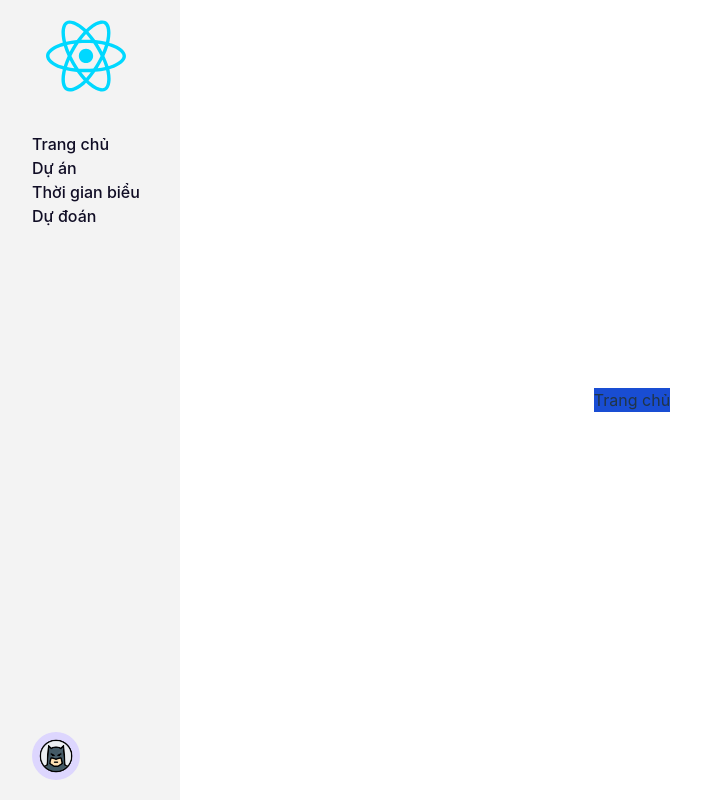
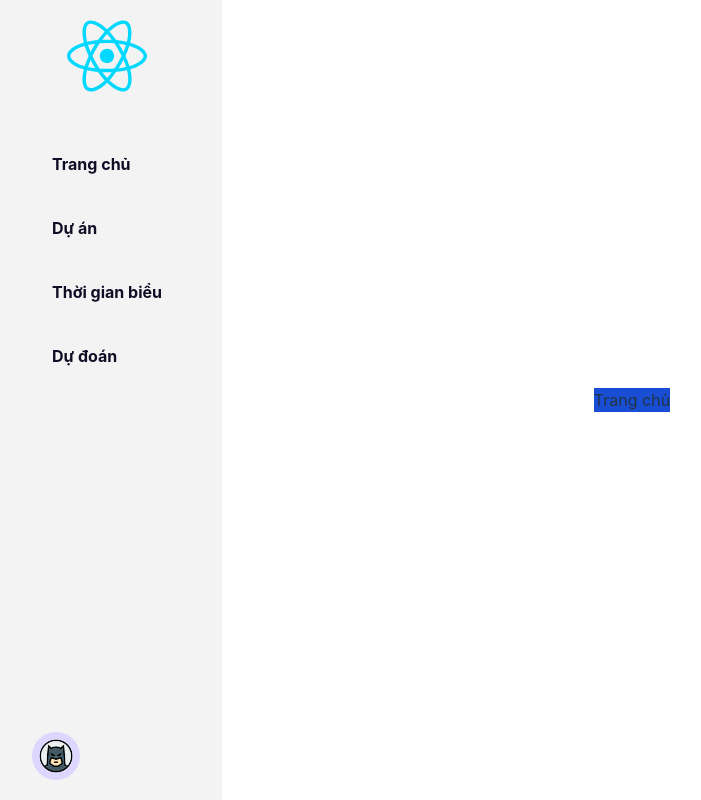
Before and after one commit to CuongNguyen1701/UIUX_Course_Project, a React (Vite) app in the folder regress/: page / in a window 1280 px wide. Shown: the whole page, without its empty margins (8-709 px from the left). Built offline with nearby package versions, Linux system fonts and the light colour scheme.

Commit message:
update color config

```diff
--- a/regress/src/components/LeftBar.jsx
+++ b/regress/src/components/LeftBar.jsx
@@ -6,7 +6,7 @@ const NavButton = ({ name, dest }) => {
   return (
     <li>
       <Link to={dest}>
-        <div className="text-black-100">
+        <div className="p-5 font-bold rounded-xl text-black-100 hover:bg-primary">
           {name}
         </div>
       </Link>
@@ -21,7 +21,7 @@ const LeftBar = () => {
         alt="Regress Logo"
         className="flex self-center w-20 h-20"
       />
-      <nav className="flex flex-col justify-between h-full pt-10 text-black-100">
+      <nav className="flex flex-col justify-between h-full pt-10">
         <div className="relative left-0">
           <ul className="text-left">
             <NavButton name="Trang chủ" dest="/" />
--- a/regress/tailwind.config.js
+++ b/regress/tailwind.config.js
@@ -5,7 +5,10 @@ export default {
     extend: {
       colors: {
         primary: "#194DD3",
+        "primary-200": "#BFC6FC",
+        "primary-300": "#8C9CFA",
         secondary: "#4219D3",
+        "secondary-100": "#DCD9FD",
         tertiary: "#19AAD3",
         "black-100": "#100d25",
         "black-200": "#090325",
```
